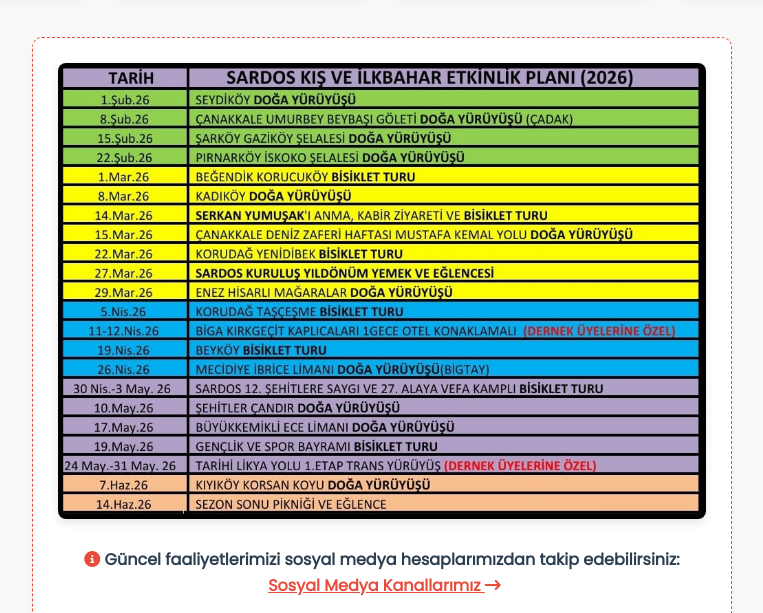
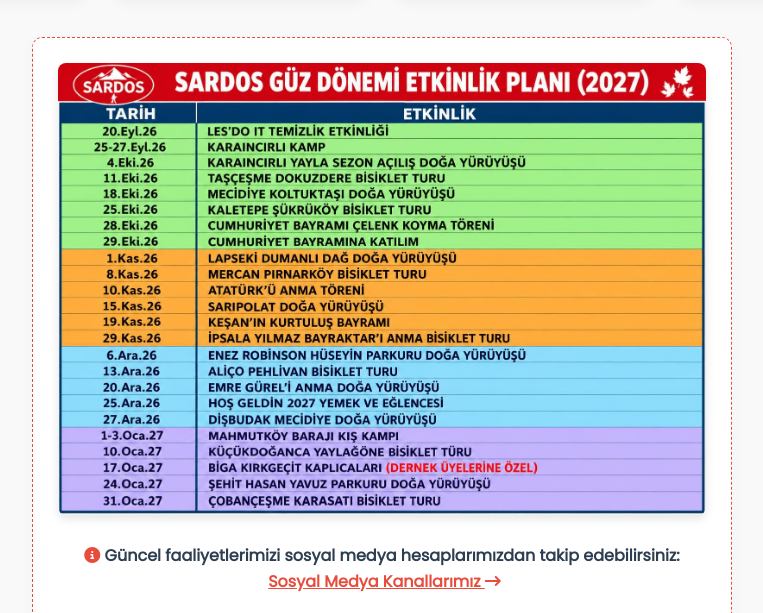
Before and after one commit to ferdimen/sardos, a plain HTML site: page index.html in a window 1280 px wide. Shown: the part 2018-2631 px from the top of the page, without its empty margins (258-1021 px from the left). Drawn offline with Linux system fonts and the light colour scheme.

Commit message:
Update index.html

```diff
--- a/index.html
+++ b/index.html
@@ -668,7 +668,7 @@
             <!-- FAALİYET TAKVİMİ VE SOSYAL MEDYA YÖNLENDİRME BAĞLANTISI -->
             <div class="activities-cta">
                 <!-- EKLENEN FAALİYET TAKVİMİ GÖRSELİ -->
-                <img src="img/faaliyet-takvimi.jpg" alt="SARDOS Faaliyet Takvimi" class="faaliyet-img">
+                <img src="img/faaliyet-takvimi.jpeg" alt="SARDOS Faaliyet Takvimi" class="faaliyet-img">
 
                 <p>
                     <i class="fa-solid fa-circle-info" style="color: var(--primary-color);"></i>
```
